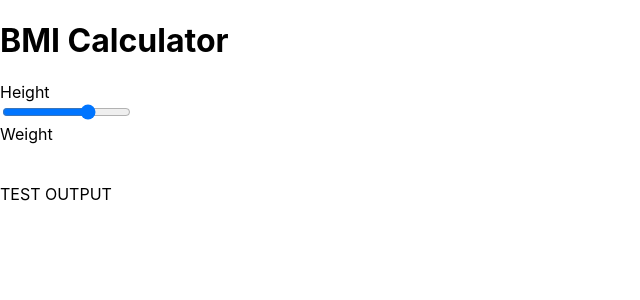
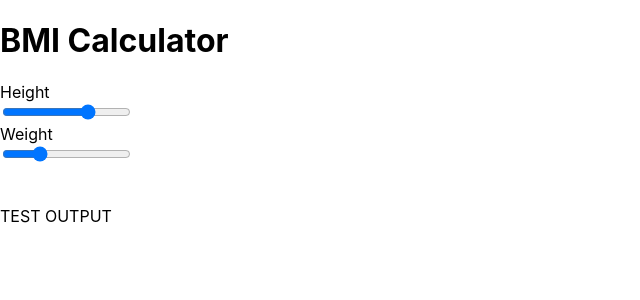
Before and after one commit to leonlevitate/life-insurance-bmi, a React (Create React App) app: page / in a window 1280 px wide. Shown: the top 300 px of the page, without its empty margins (0-640 px from the left). Built offline with nearby package versions, Linux system fonts and the light colour scheme.

Commit message:
Renders Weight Range

```diff
--- a/src/App.js
+++ b/src/App.js
@@ -19,6 +19,12 @@ class App extends Component {
       console.log(this.state);
     });
   }
+
+  weightChange(weight) {
+    this.setState({ weight: weight }, function() {
+      console.log(this.state);
+    });
+  }
   render() {
     return (
       <div className="App">
@@ -33,6 +39,10 @@ class App extends Component {
           </div>
           <div>
             <label>Weight</label>
+            <Range
+              value={this.state.weight}
+              onChange={this.weightChange.bind(this)}
+            />
           </div>
         </form>
         <br />
```
